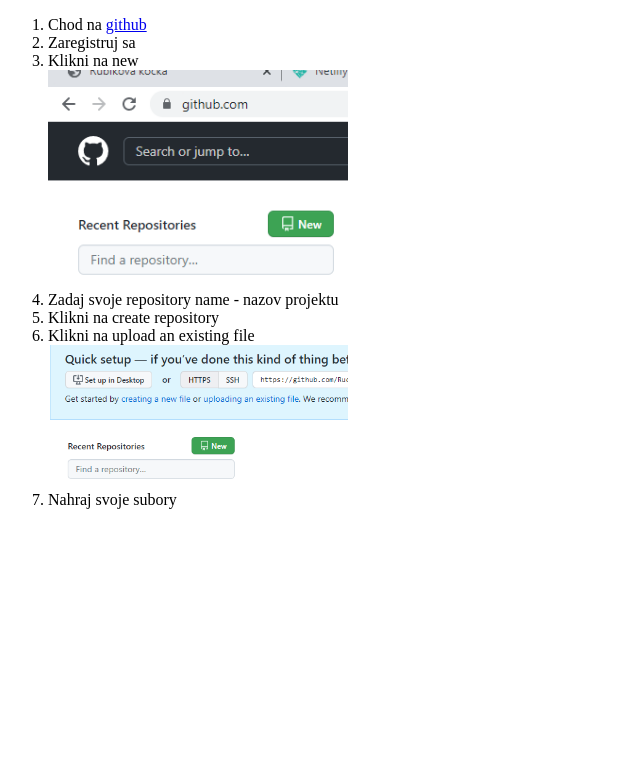
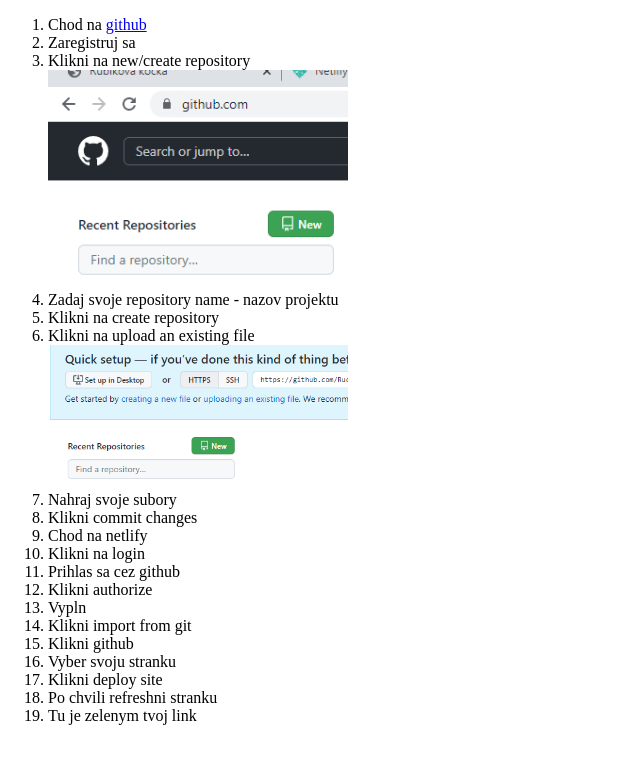
Before and after one commit to Ruclo/strankanavod, a plain HTML site: page index.html in a window 1280 px wide. Shown: the whole page, without its empty margins (0-640 px from the left). Drawn offline with Linux system fonts and the light colour scheme.

Commit message:
Add files via upload

```diff
--- a/index.html
+++ b/index.html
@@ -11,13 +11,25 @@
 
 <li>Zaregistruj sa </li>
 
-<li>Klikni na new</li>
+<li>Klikni na new/create repository</li>
 <img src="new.png" width=300>
 <li>Zadaj svoje repository name - nazov projektu</li>
 <li>Klikni na create repository</li>
 <li>Klikni na upload an existing file</li>
 <img src="upload.png" width=300>
 <li>Nahraj svoje subory</li>
+<li>Klikni commit changes</li>
+<li>Chod na netlify</li>
+<li>Klikni na login</li>
+<li>Prihlas sa cez github</li>
+<li>Klikni authorize</li>
+<li>Vypln</li>
+<li>Klikni import from git</li>
+<li>Klikni github</li>
+<li>Vyber svoju stranku</li>
+<li>Klikni deploy site</li>
+<li>Po chvili refreshni stranku</li>
+<li>Tu je zelenym tvoj link</li>
 
 
 </ol>
```
